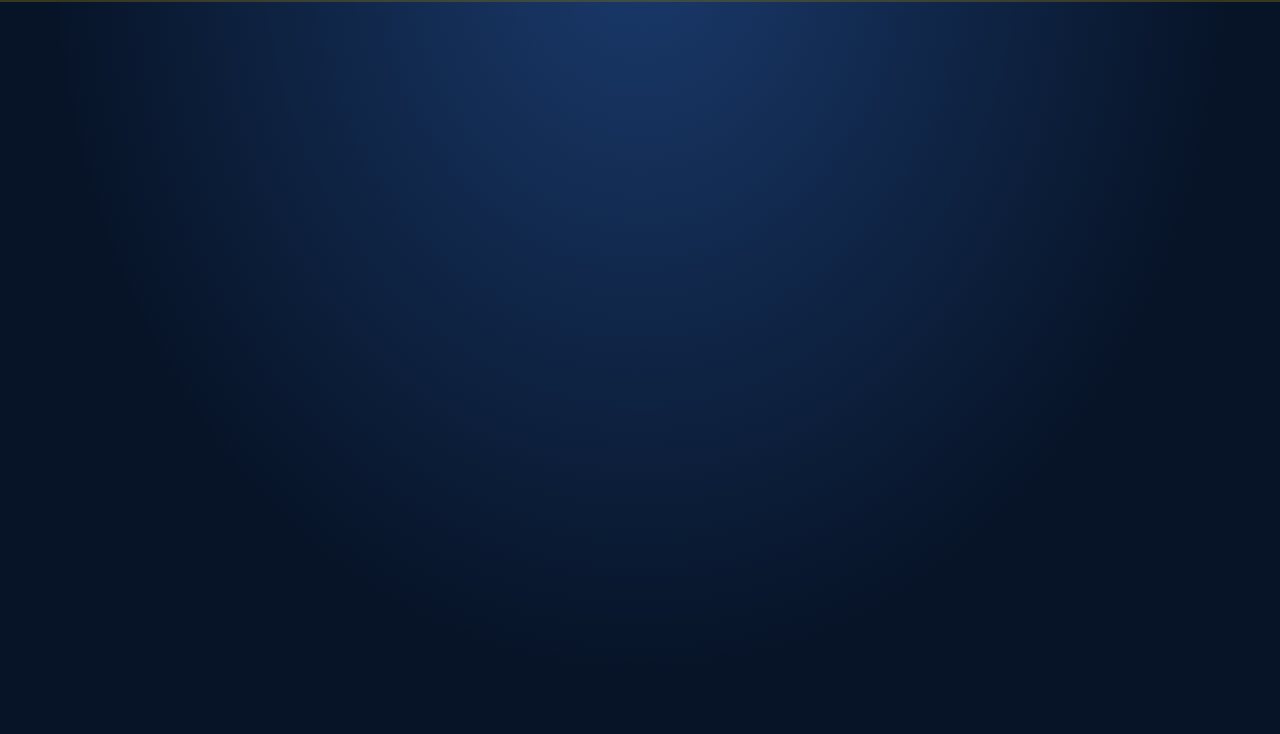
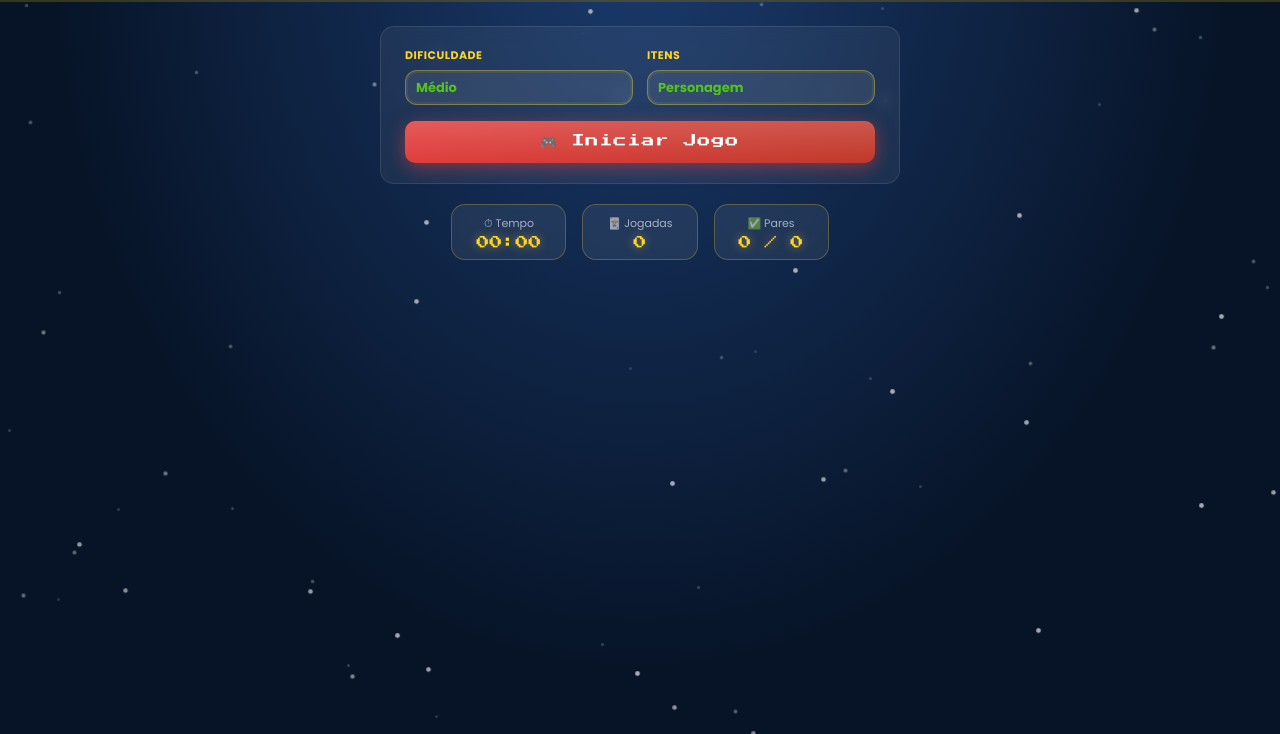
Before and after one commit to Domisnnet/Mario-Brothers-Web-Essentials, a website built with Vite: page jogo.html in a window 1280 px wide. Shown: the part 66-800 px from the top of the page. Built offline with nearby package versions, Linux system fonts and the light colour scheme.

Commit message:
feat: add game configuration panel and scoreboard to memory game interface

```diff
--- a/jogo.html
+++ b/jogo.html
@@ -1,4 +1,4 @@
-<!doctype html>
+ <!doctype html>
 <html lang="pt-BR">
   <head>
     <meta charset="utf-8" />
@@ -14,7 +14,43 @@
       <h1>🍄 Jogo da Memória</h1>
     </header>
     <main class="jb-main">
-      <!-- resto do conteúdo igual ao que você já tem -->
+      <section class="jb-config">
+        <div class="config-grid">
+          <div class="config-item">
+            <label for="difficulty">Dificuldade</label>
+            <select id="difficulty">
+              <option value="easy">Fácil</option>
+              <option value="medium" selected>Médio</option>
+              <option value="hard">Difícil</option>
+            </select>
+          </div>
+          <div class="config-item">
+            <label for="theme">Itens</label>
+            <select id="theme">
+              <option value="characters">Personagem</option>
+              <option value="items">Tesouros</option>
+            </select>
+          </div>
+        </div>
+        <button id="startBtn" class="btn-start">🎮 Iniciar Jogo</button>
+      </section>
+      <div class="scoreboard" id="scoreboard" hidden>
+        <div class="score-item">
+          <span class="score-label">⏱ Tempo</span>
+          <span class="score-val" id="timerDisplay">00:00</span>
+        </div>
+        <div class="score-item">
+          <span class="score-label">🃏 Jogadas</span>
+          <span class="score-val" id="movesDisplay">0</span>
+        </div>
+        <div class="score-item">
+          <span class="score-label">✅ Pares</span>
+          <span class="score-val" id="pairsDisplay">0 / 0</span>
+        </div>
+      </div>
+      <section class="jb-board-wrap">
+        <div id="board" class="jb-board"></div>
+      </section>
     </main>
     <div class="modal-overlay" id="winModal" hidden>
       <div class="modal-box">
```
